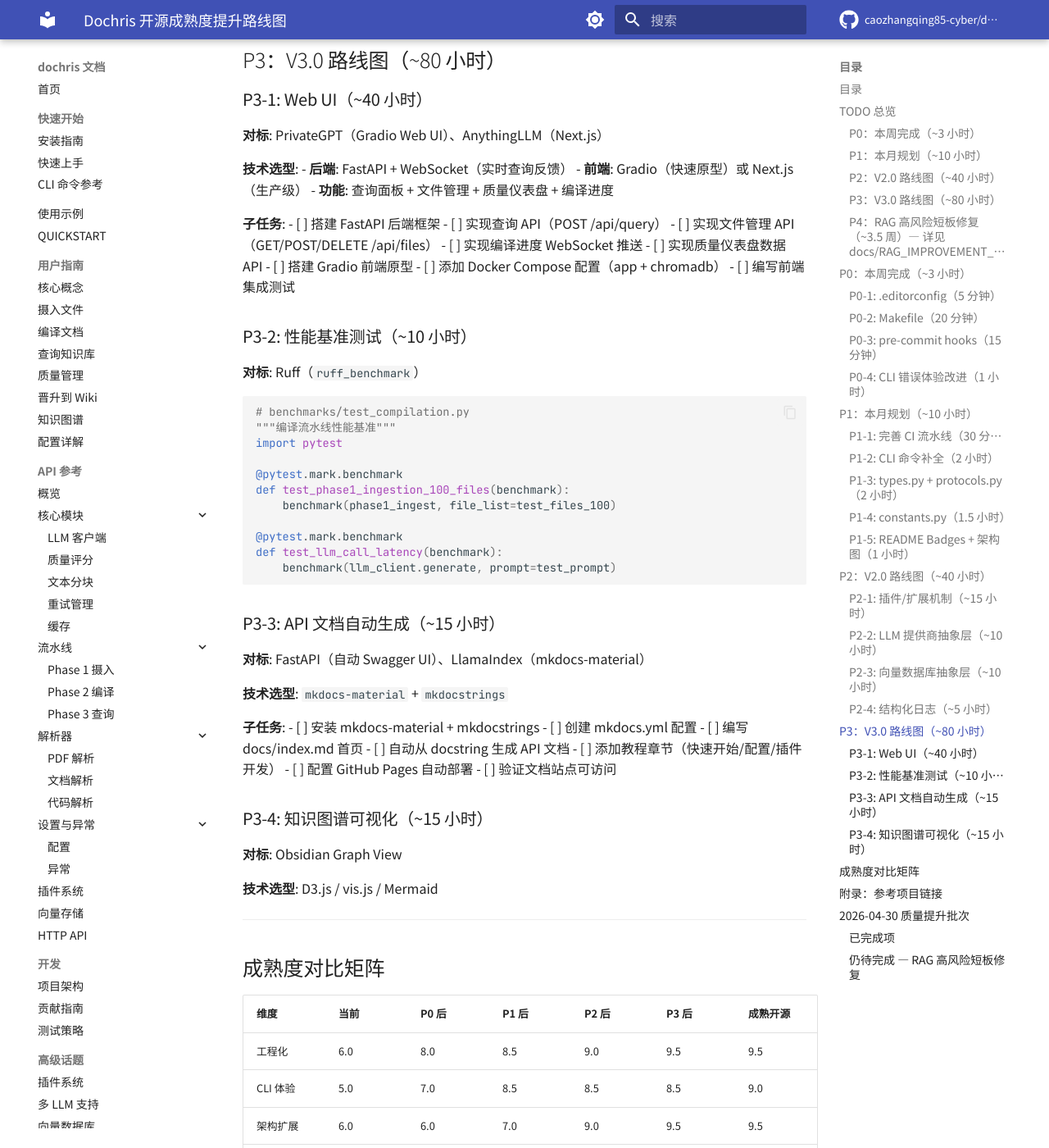
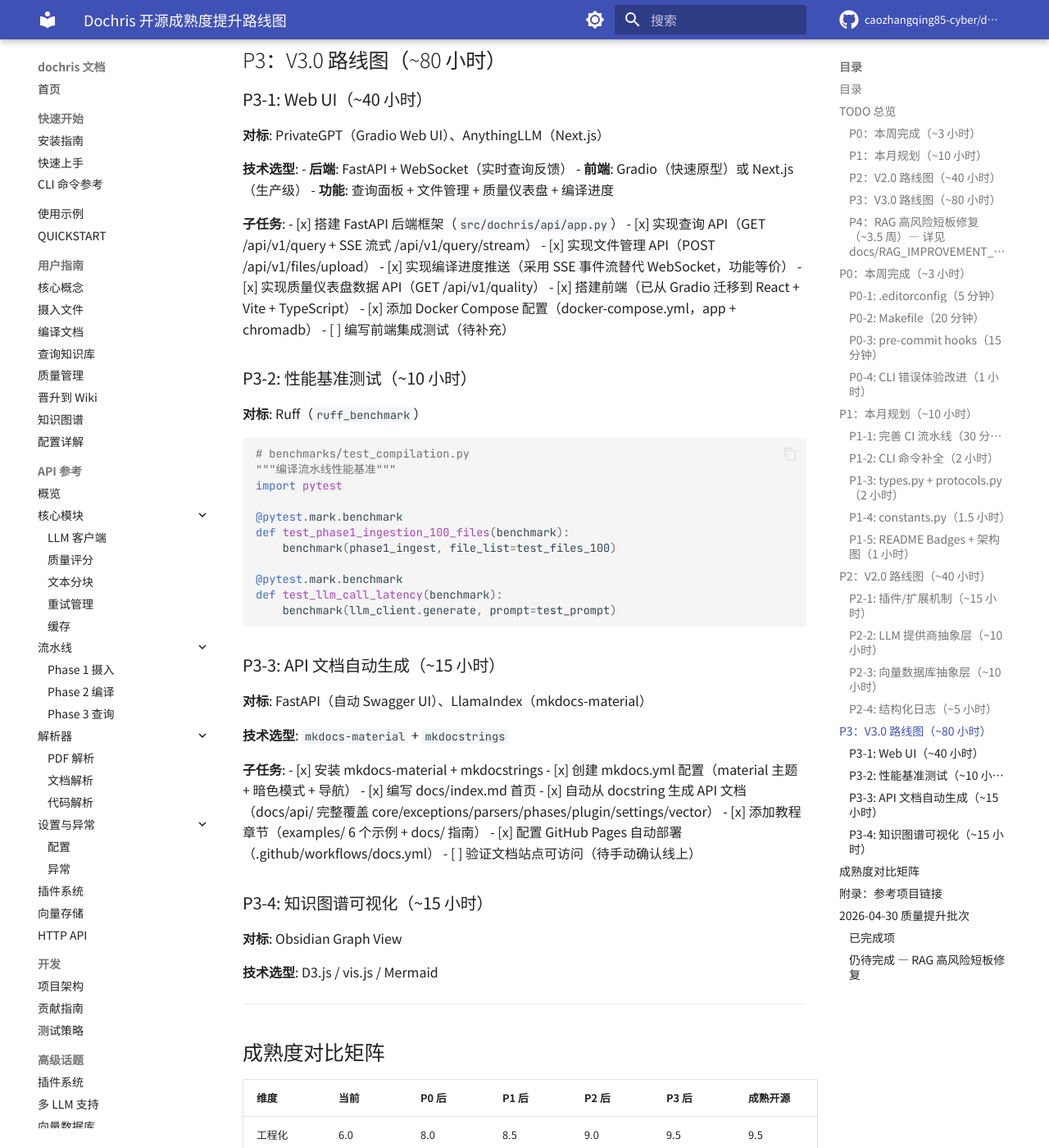
Before and after one commit to caozhangqing85-cyber/dochris, an MkDocs documentation site: the page built from docs/ROADMAP.md, in a window 1280 px wide and 1400 px high, scrolled down 24471 px. Shown: the whole window at 82% size. Built offline with MkDocs 1.6.1 and Material for MkDocs 9.7.7, drawn with Linux system fonts in a browser that asks for light colours; comment, search, counter and statistics services are not loaded.

Commit message:
docs: 更新 ROADMAP/RAG_PLAN 反映真实完成状态
ROADMAP:
- P3-1 Web UI 子任务：FastAPI 后端/查询 API/文件 API/质量 API/Docker/前端均已实现
  （Gradio 已迁移到 React，编译进度用 SSE 替代 WebSocket）
- P3-3 API 文档子任务：mkdocs-material/mkdocs.yml/docs/api/examples/GitHub Pages 均已配置

RAG_PLAN:
- chunk benchmark 完成：structure 72 chunks(1ms) vs recursive 26(<1ms) vs semantic 33(6.4s)
  → recursive 为最佳默认策略

Co-Authored-By: Claude Opus 4.8 <noreply@anthropic.com>

```diff
--- a/docs/ROADMAP.md
+++ b/docs/ROADMAP.md
@@ -1243,14 +1243,14 @@ class JSONFormatter(logging.Formatter):
 - **功能**: 查询面板 + 文件管理 + 质量仪表盘 + 编译进度
 
 **子任务**:
-- [ ] 搭建 FastAPI 后端框架
-- [ ] 实现查询 API（POST /api/query）
-- [ ] 实现文件管理 API（GET/POST/DELETE /api/files）
-- [ ] 实现编译进度 WebSocket 推送
-- [ ] 实现质量仪表盘数据 API
-- [ ] 搭建 Gradio 前端原型
-- [ ] 添加 Docker Compose 配置（app + chromadb）
-- [ ] 编写前端集成测试
+- [x] 搭建 FastAPI 后端框架（`src/dochris/api/app.py`）
+- [x] 实现查询 API（GET /api/v1/query + SSE 流式 /api/v1/query/stream）
+- [x] 实现文件管理 API（POST /api/v1/files/upload）
+- [x] 实现编译进度推送（采用 SSE 事件流替代 WebSocket，功能等价）
+- [x] 实现质量仪表盘数据 API（GET /api/v1/quality）
+- [x] 搭建前端（已从 Gradio 迁移到 React + Vite + TypeScript）
+- [x] 添加 Docker Compose 配置（docker-compose.yml，app + chromadb）
+- [ ] 编写前端集成测试（待补充）
 
 ### P3-2: 性能基准测试（~10 小时）
 
@@ -1277,13 +1277,13 @@ def test_llm_call_latency(benchmark):
 **技术选型**: `mkdocs-material` + `mkdocstrings`
 
 **子任务**:
-- [ ] 安装 mkdocs-material + mkdocstrings
-- [ ] 创建 mkdocs.yml 配置
-- [ ] 编写 docs/index.md 首页
-- [ ] 自动从 docstring 生成 API 文档
-- [ ] 添加教程章节（快速开始/配置/插件开发）
-- [ ] 配置 GitHub Pages 自动部署
-- [ ] 验证文档站点可访问
+- [x] 安装 mkdocs-material + mkdocstrings
+- [x] 创建 mkdocs.yml 配置（material 主题 + 暗色模式 + 导航）
+- [x] 编写 docs/index.md 首页
+- [x] 自动从 docstring 生成 API 文档（docs/api/ 完整覆盖 core/exceptions/parsers/phases/plugin/settings/vector）
+- [x] 添加教程章节（examples/ 6 个示例 + docs/ 指南）
+- [x] 配置 GitHub Pages 自动部署（.github/workflows/docs.yml）
+- [ ] 验证文档站点可访问（待手动确认线上）
 
 ### P3-4: 知识图谱可视化（~15 小时）
 
```
Also changed, not shown: docs/RAG_IMPROVEMENT_PLAN.md (+4 -2 lines).
